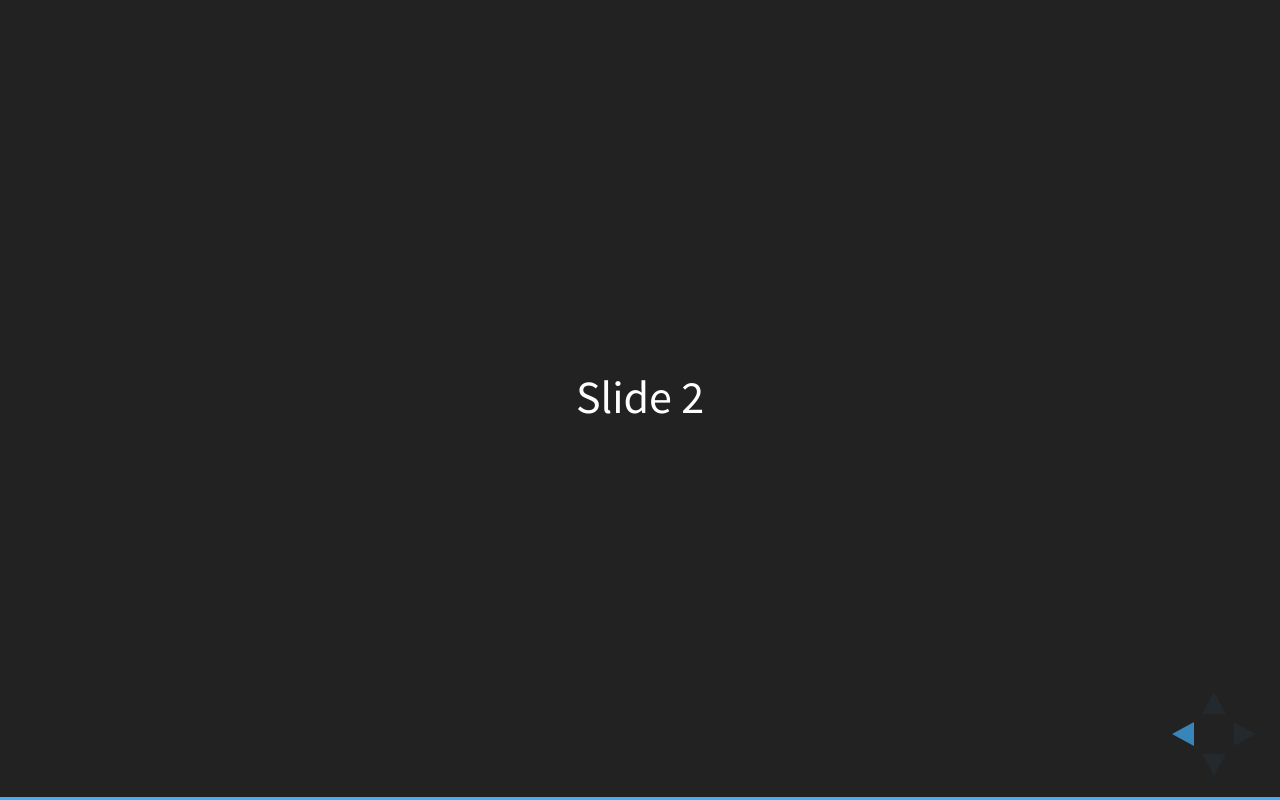
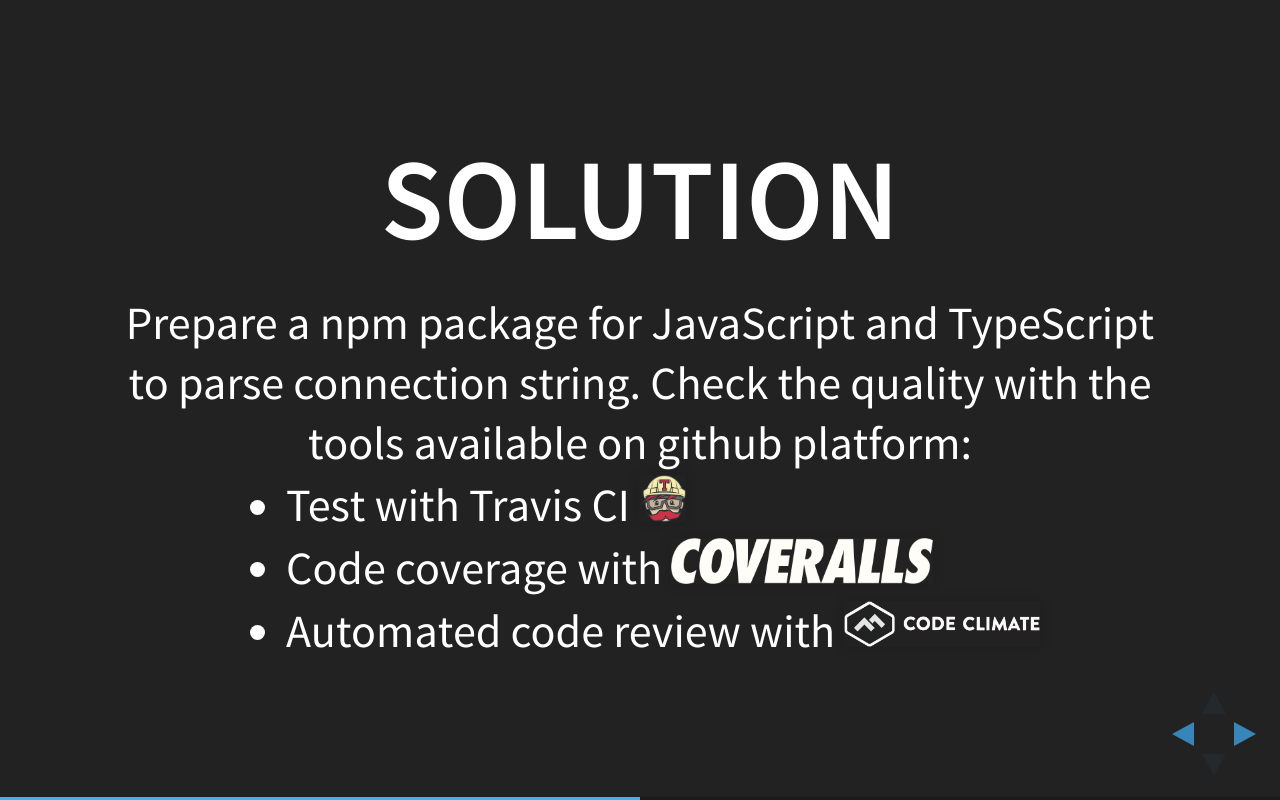
Before and after one commit to jczas-talks/npm-package, a website: page index.html in a window 1280 px wide. Both pictures are taken after a click on the button 1251 px from the left and 734 px from the top of the page. Drawn offline with Linux system fonts and the light colour scheme.

Commit message:
[master]

```diff
--- /dev/null
+++ b/css/custom.css
@@ -0,0 +1,7 @@
+
+.reveal section img.logo64 {
+    height: 1em;
+    border: 0;
+    background: none;
+    margin: unset;
+}
--- a/index.html
+++ b/index.html
@@ -4,28 +4,46 @@
     <meta charset="utf-8">
     <meta name="viewport" content="width=device-width, initial-scale=1.0, maximum-scale=1.0, user-scalable=no">
 
-		<title>RoboCap - Security - Supa Strikas </title>
+    <title>NPM package</title>
+
 
     <link rel="stylesheet" href="css/reveal.css">
     <link rel="stylesheet" href="css/theme/black.css">
+    <link rel="stylesheet" href="css/custom.css">
 
     <!-- Theme used for syntax highlighting of code -->
     <link rel="stylesheet" href="lib/css/zenburn.css">
 
     <!-- Printing and PDF exports -->
     <script>
-			var link = document.createElement( 'link' );
+        var link = document.createElement('link');
         link.rel = 'stylesheet';
         link.type = 'text/css';
-			link.href = window.location.search.match( /print-pdf/gi ) ? 'css/print/pdf.css' : 'css/print/paper.css';
-			document.getElementsByTagName( 'head' )[0].appendChild( link );
+        link.href = window.location.search.match(/print-pdf/gi) ? 'css/print/pdf.css' : 'css/print/paper.css';
+        document.getElementsByTagName('head')[0].appendChild(link);
     </script>
 </head>
 <body>
 <div class="reveal">
     <div class="slides">
-				<section>Slide 1</section>
-				<section>Slide 2</section>
+        <section>
+            <h1>Problem</h1>
+            Libraries like Knex.js needs connection configuration in form of separates fields: host, user, password,
+            etc. Azure App Service sets connection configuration as connection string.
+        </section>
+        <section>
+            <h1>Solution</h1>
+            Prepare a npm package for JavaScript and TypeScript to parse connection string. Check the quality with the
+            tools available on github platform:
+            <ul>
+                <li>Test with Travis CI <img class="logo64" src="img/TravisCI-Mascot-1.png"></li>
+                <li>Code coverage with <img class="logo64" src="img/coveralls_logo.png"></li>
+                <li>Automated code review with <img class="logo64" src="img/code-climate.png"></li>
+            </ul>
+        </section>
+        <section>
+
+        </section>
     </div>
 </div>
 
@@ -38,10 +56,14 @@
     // - https://github.com/hakimel/reveal.js#dependencies
     Reveal.initialize({
         dependencies: [
-					{ src: 'plugin/markdown/marked.js' },
-					{ src: 'plugin/markdown/markdown.js' },
-					{ src: 'plugin/notes/notes.js', async: true },
-					{ src: 'plugin/highlight/highlight.js', async: true, callback: function() { hljs.initHighlightingOnLoad(); } }
+            {src: 'plugin/markdown/marked.js'},
+            {src: 'plugin/markdown/markdown.js'},
+            {src: 'plugin/notes/notes.js', async: true},
+            {
+                src: 'plugin/highlight/highlight.js', async: true, callback: function () {
+                    hljs.initHighlightingOnLoad();
+                }
+            }
         ]
     });
 </script>
```
Also changed, not shown: img/TravisCI-Mascot-1.png (added), img/code-climate.png (added), img/coveralls_logo.png (added). Lines whose indentation alone changed are shown as unchanged.
